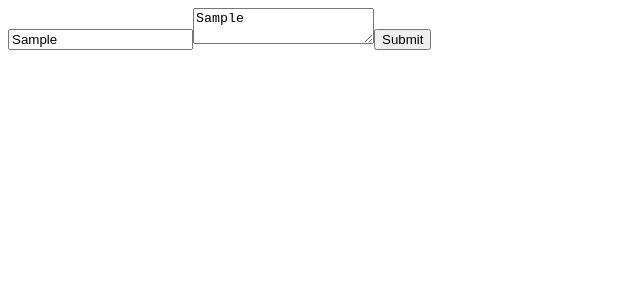
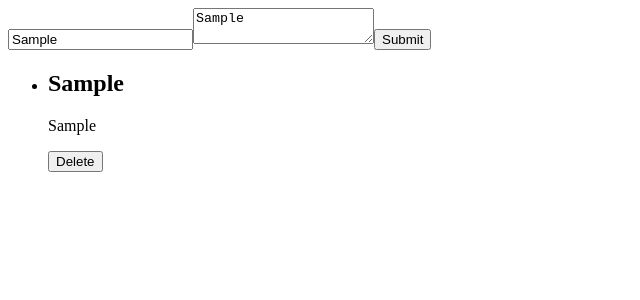
Before and after one commit to davidabutler92/lab-35-actions, a React app: page / in a window 1280 px wide. Both pictures are taken after typing "Sample", "Sample" into the empty fields and a click on the button "Submit". Shown: the top 300 px of the page, without its empty margins (0-640 px from the left). Built offline with nearby package versions, Linux system fonts and the light colour scheme.

Commit message:
add render blog list with delete buttons

```diff
--- a/src/components/app/App.jsx
+++ b/src/components/app/App.jsx
@@ -1,6 +1,12 @@
 import React from 'react';
 import BlogForm from '../blogForm/BlogForm';
+import BlogList from '../blogList/BlogList';
 
 export default function App() {
-  return <BlogForm />;
+  return (
+    <>
+      <BlogForm />
+      <BlogList />
+    </>
+  );
 }
--- a/src/components/blogList/BlogList.js
+++ b/src/components/blogList/BlogList.js
@@ -3,3 +3,17 @@ import { useSelector } from '../../state/BlogProvider';
 import { getBlogs } from '../../selectors/blogSelectors';
 
 import ListItem from './ListItem';
+
+const BlogList = () => {
+  const blogs = useSelector(getBlogs);
+
+  const blogsList = blogs.map((blog) => (
+    <li key={blog.title}>
+      <ListItem {...blog} />
+    </li>
+  ));
+
+  return <ul>{blogsList}</ul>;
+};
+
+export default BlogList;
--- a/src/components/blogList/ListItem.js
+++ b/src/components/blogList/ListItem.js
@@ -4,4 +4,18 @@ import { deleteBlog } from '../../actions/blogActions';
 
 const ListItem = ({ title, text }) => {
   const dispatch = useDispatch();
+
+  const handleDelete = () => {
+    dispatch(deleteBlog(title));
+  };
+
+  return (
+    <>
+      <h2>{title}</h2>
+      <p>{text}</p>
+      <button onClick={handleDelete}>Delete</button>
+    </>
+  );
 };
+
+export default ListItem;
```
